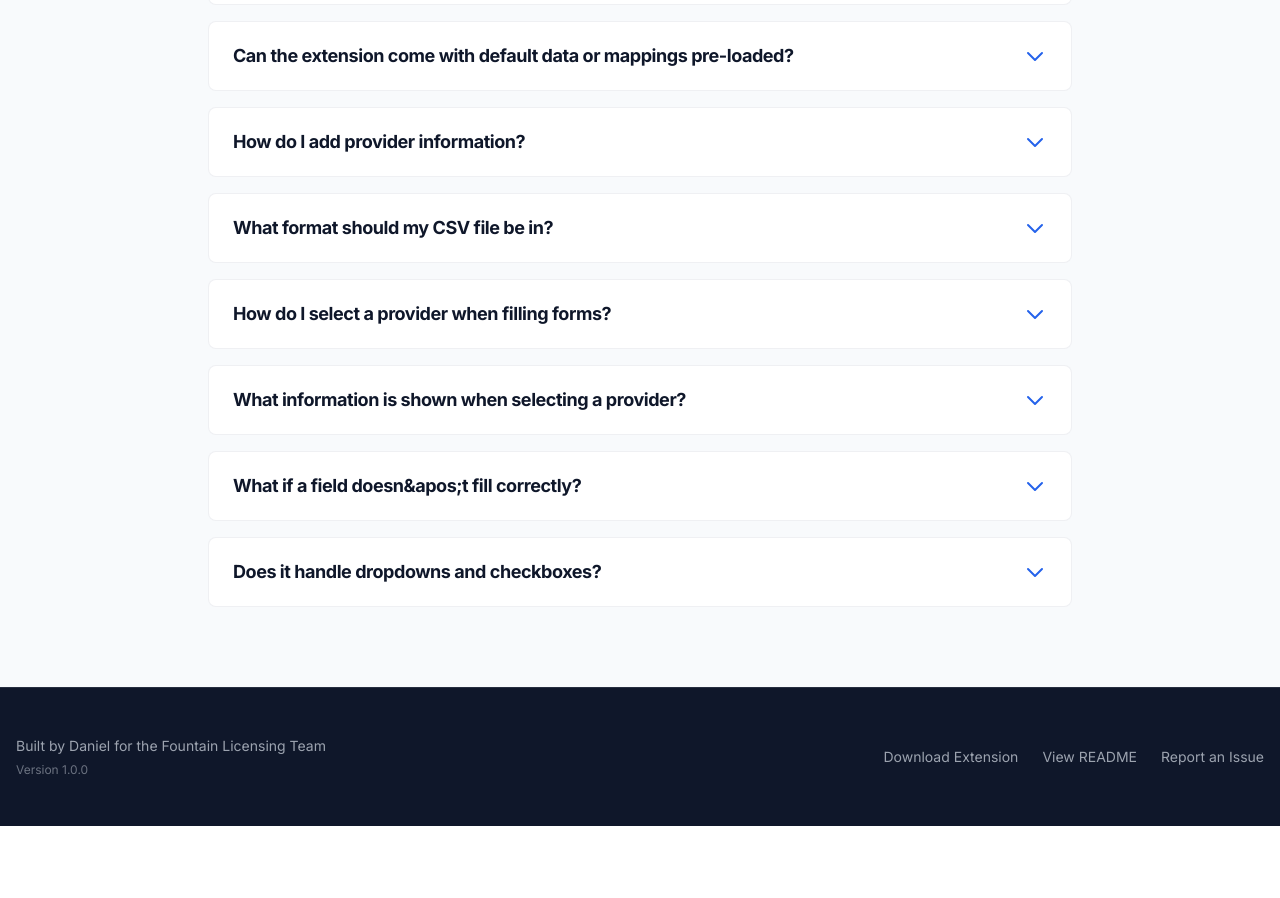
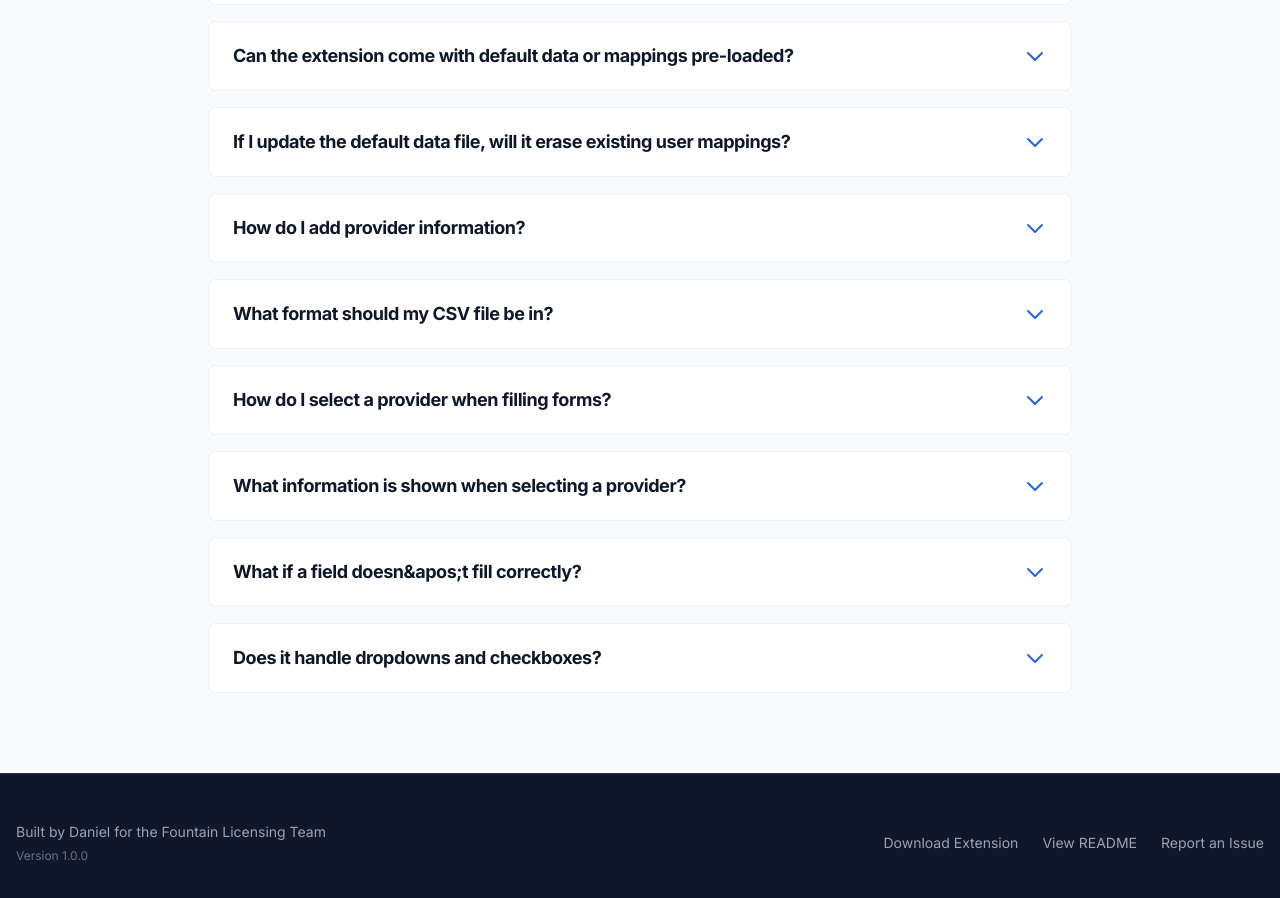
Before and after one commit to draphael123/licensing-autofill, a Next.js app: page / in a window 1280 px wide. Shown: the part 6663-7561 px from the top of the page. Before the commit the page ends 7489 px from the top, so only its background shows below. Built offline with nearby package versions, Linux system fonts and the light colour scheme.

Commit message:
Add update strategy documentation: preserve user data when updating default data file

```diff
--- a/components/FAQ.tsx
+++ b/components/FAQ.tsx
@@ -34,6 +34,11 @@ const faqs: FAQItem[] = [
     question: "Can the extension come with default data or mappings pre-loaded?",
     answer:
       "Yes! You can provide an Excel file with provider data, and it will be converted and bundled as the default data source. Simply export your Excel file to CSV, convert it to JSON format, and place it in the extension&apos;s `data/default-data.json` file. When users install the extension, this default data is automatically loaded. You can also include pre-configured mappings for common state board sites. See the BUNDLING_DEFAULT_DATA.md guide for step-by-step instructions on converting Excel files and bundling default data.",
+  },
+  {
+    question: "If I update the default data file, will it erase existing user mappings?",
+    answer:
+      "No! When you update the default data file (by providing a new Excel file), the extension uses a merge strategy that preserves all user data. User-created mappings are never overwritten. New default providers are added to the existing list, and new default mappings are merged in (avoiding duplicates). Your existing mappings and provider data remain intact. The extension tracks the version of default data and only merges in new items when the version changes. See BUNDLING_DEFAULT_DATA.md for detailed update strategies.",
   },
   {
     question: "How do I add provider information?",
```
Also changed, not shown: 1 other file (tests, documents, lock files or other folders).
